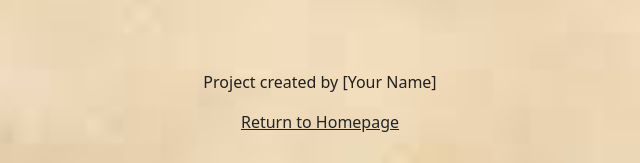
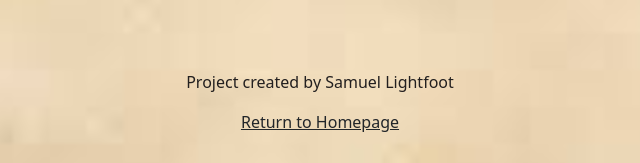
Before and after one commit to litfoot/anthUnessay, a plain HTML site: page intoAsia.html in a window 1280 px wide. Shown: the part 1215-1378 px from the top of the page, 320-960 px from the left. Drawn offline with nearby package versions, Linux system fonts and the light colour scheme.

```diff
--- a/intoAsia.html
+++ b/intoAsia.html
@@ -89,7 +89,7 @@
 
   <!-- Footer -->
   <footer class="text-center py-3 mt-5">
-    <p>Project created by [Your Name]</p>
+    <p>Project created by Samuel Lightfoot</p>
     <p><a href="homepage.html" class="link-dark">Return to Homepage</a></p>
   </footer>
 
```
